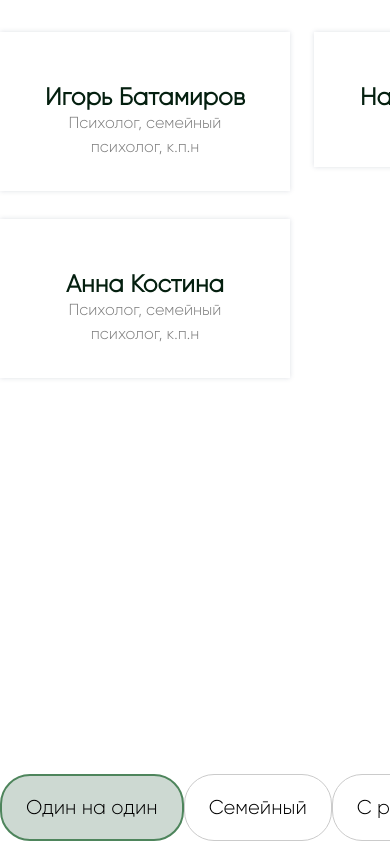
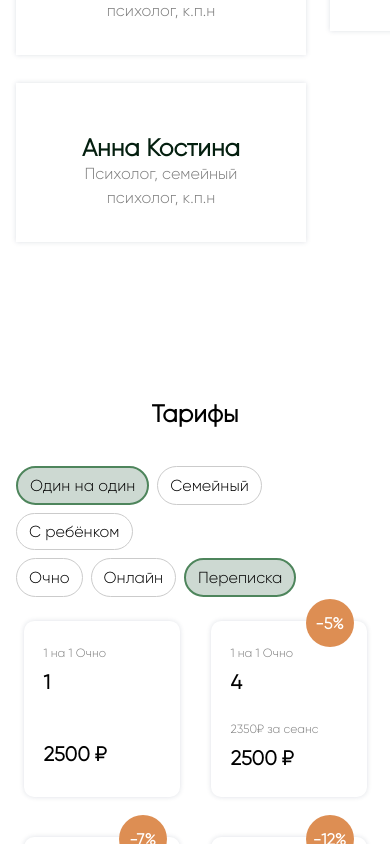
Before and after one commit to NikitaGamza/psychology, a Next.js app: page / in a window 390 px wide. Shown: the part 1156-2000 px from the top of the page. Built offline with nearby package versions, Linux system fonts and the light colour scheme.

Commit message:
tariff component

```diff
--- a/pages/index.tsx
+++ b/pages/index.tsx
@@ -1,43 +1,10 @@
 'use client';
 import style from './page.module.scss';
 import PsychoSlider from '@/app/components/PsychoSlider/PsychoSlider';
+import TariffPageComponent from '@/app/components/pages/main/Tariff/TariffPageComponent';
 import Banner from '@/app/components/ui/Banner/Banner';
-import Tariff from '@/app/components/ui/Tariff/Tariff';
-// import pic1 from '../../public/Group.png';
 
 export default function Home() {
-  const tariffList = [
-    {
-      personal: '1 на 1',
-      type: 'Очно',
-      quantity: 1,
-      price: 2500,
-    },
-    {
-      personal: '1 на 1',
-      type: 'Очно',
-      quantity: 4,
-      price: 2500,
-      sale: 5,
-      priceOne: 2350,
-    },
-    {
-      personal: '1 на 1',
-      type: 'Очно',
-      quantity: 8,
-      price: 2500,
-      sale: 7,
-      priceOne: 2350,
-    },
-    {
-      personal: '1 на 1',
-      type: 'Очно',
-      quantity: 12,
-      price: 2500,
-      sale: 12,
-      priceOne: 2350,
-    },
-  ];
   return (
     <main className={style.main}>
       <div>
@@ -125,59 +92,20 @@ export default function Home() {
               </div>
             </div>
           </section>
-          <section className={style.tariff}>
-            <div className={style.container}>
-              <div className={style.section}>
-                <div className={style.section__head}>
-                  <h2 className={style.section__head__title}>Тарифы</h2>
-                </div>
-                <div className={style.tariff__container}>
-                  <div className={style.tariff__container__options}>
-                    <div className={style.tariff__container__options__list}>
-                      <button className="button_sheer_active">
-                        Один на один
-                      </button>
-                      <button className="button_sheer">Семейный</button>
-                      <button className="button_sheer">С ребёнком</button>
-                    </div>
-                    <div className={style.tariff__container__options__list}>
-                      <button className="button_sheer">Очно</button>
-                      <button className="button_sheer">Онлайн</button>
-                      <button className="button_sheer_active">Переписка</button>
-                    </div>
-                  </div>
-                </div>
-                <div className={style.tariff__list}>
-                  {tariffList.map((item: any, index) => (
-                    <Tariff
-                      key={index}
-                      personal={item.personal}
-                      type={item.type}
-                      price={item.price}
-                      priceOne={item.priceOne}
-                      quantity={item.quantity}
-                      sale={item.sale}
-                    />
-                  ))}
-                </div>
-
-                <button className="button_green">Все тарифы</button>
-              </div>
-            </div>
-          </section>
+          <TariffPageComponent />
           <Banner
             head={'Не знаете, как выбрать?'}
             text={
               'Оставьте заявку на подбор. Мы подберём Вам опытного специалиста по вашей проблеме'
             }
-            imgUrl={'/Group.png'}
+            imgUrl={'/brain.png'}
           />
           <Banner
             head={'Готовы начать менять себя и свою жизнь к лучшему с нами?'}
             text={
               'Не переживайте, отсутствие уверенности и решительности на все 100% — это нормально.'
             }
-            imgUrl={'/Group.png'}
+            imgUrl={'/brain.png'}
             bgColor={'blue'}
           />
         </div>
@@ -185,3 +113,8 @@ export default function Home() {
     </main>
   );
 }
+
+//интерфейсы для item в циклах
+//swiper down version
+//Psychologist.join в отдельную фунцию
+//секции в отдельные компоненты
--- a/pages/page.module.scss
+++ b/pages/page.module.scss
@@ -186,22 +186,20 @@
   }
 }
 
-.tariff {
-  &__container {
-    display: flex;
-    flex-direction: column;
-    gap: 48px;
-    &__options {
-      display: flex;
+@media screen and (max-width: 1232px) {
+  .main {
+    padding-left: 16px;
+    padding-right: 16px;
+    &_flex {
       gap: 60px;
-      &__list {
-        display: flex;
-        flex-wrap: wrap;
-        justify-content: space-between;
+    }
+  }
+  .section {
+    gap: 24px;
+    &__head {
+      &__title {
+        font-size: 24px;
       }
     }
   }
-  &__list {
-    display: flex;
-  }
 }
--- /dev/null
+++ b/src/app/components/pages/main/Tariff/TariffPageComponent.module.scss
@@ -0,0 +1,72 @@
+.section {
+  display: flex;
+  flex-direction: column;
+  gap: 60px;
+  &__head {
+    &__title {
+      font-size: 48px;
+      font-weight: 700;
+      line-height: 56px;
+      text-align: center;
+    }
+    &__subtitle {
+      font-size: 24px;
+      font-weight: 500;
+      line-height: 36px;
+      text-align: center;
+    }
+  }
+}
+.tariff {
+  &__container {
+    display: flex;
+    flex-direction: column;
+    gap: 48px;
+    &__options {
+      display: flex;
+      gap: 60px;
+      &__list {
+        display: flex;
+        flex-wrap: wrap;
+        justify-content: space-between;
+      }
+    }
+    &__btn {
+      text-align: center;
+    }
+  }
+  &__list {
+    display: flex;
+    flex-wrap: wrap;
+    justify-content: space-around;
+  }
+}
+@media screen and (max-width: 1232px) {
+  .section {
+    gap: 24px;
+    &__head {
+      &__title {
+        font-size: 24px;
+      }
+    }
+  }
+  .tariff {
+    &__container {
+      &__options {
+        flex-direction: column;
+        gap: 8px;
+        &__list {
+          justify-content: flex-start;
+          gap: 8px;
+        }
+      }
+      &__btn {
+        display: none;
+      }
+    }
+    &__list {
+      column-gap: 16px;
+      row-gap: 40px;
+    }
+  }
+}
--- /dev/null
+++ b/src/app/components/pages/main/Tariff/TariffPageComponent.tsx
@@ -0,0 +1,78 @@
+import style from './TariffPageComponent.module.scss';
+import Tariff from '@/app/components/ui/Tariff/Tariff';
+
+export default function TariffPageComponent() {
+  const tariffList = [
+    {
+      personal: '1 на 1',
+      type: 'Очно',
+      quantity: 1,
+      price: 2500,
+    },
+    {
+      personal: '1 на 1',
+      type: 'Очно',
+      quantity: 4,
+      price: 2500,
+      sale: 5,
+      priceOne: 2350,
+    },
+    {
+      personal: '1 на 1',
+      type: 'Очно',
+      quantity: 8,
+      price: 2500,
+      sale: 7,
+      priceOne: 2350,
+    },
+    {
+      personal: '1 на 1',
+      type: 'Очно',
+      quantity: 12,
+      price: 2500,
+      sale: 12,
+      priceOne: 2350,
+    },
+  ];
+  return (
+    <section className={style.tariff}>
+      <div className="container">
+        <div className={style.section}>
+          <div className={style.section__head}>
+            <h2 className={style.section__head__title}>Тарифы</h2>
+          </div>
+          <div className={style.tariff__container}>
+            <div className={style.tariff__container__options}>
+              <div className={style.tariff__container__options__list}>
+                <button className="button_sheer_active">Один на один</button>
+                <button className="button_sheer">Семейный</button>
+                <button className="button_sheer">С ребёнком</button>
+              </div>
+              <div className={style.tariff__container__options__list}>
+                <button className="button_sheer">Очно</button>
+                <button className="button_sheer">Онлайн</button>
+                <button className="button_sheer_active">Переписка</button>
+              </div>
+            </div>
+          </div>
+          <div className={style.tariff__list}>
+            {tariffList.map((item: any, index) => (
+              <Tariff
+                key={index}
+                personal={item.personal}
+                type={item.type}
+                price={item.price}
+                priceOne={item.priceOne}
+                quantity={item.quantity}
+                sale={item.sale}
+              />
+            ))}
+          </div>
+          <div className={style.tariff__container__btn}>
+            <button className="button_green">Все тарифы</button>
+          </div>
+        </div>
+      </div>
+    </section>
+  );
+}
--- a/src/app/components/ui/Tariff/Tariff.module.scss
+++ b/src/app/components/ui/Tariff/Tariff.module.scss
@@ -59,3 +59,32 @@ $yellow: #dd8e53;
     }
   }
 }
+
+@media screen and (max-width: 1232px) {
+  .tariff {
+    &__cart {
+      width: 156px;
+      padding: 20px;
+      &__quantity {
+        font-size: 20px;
+        margin-bottom: 36px;
+        &_sale {
+          font-size: 20px;
+          margin-bottom: 16px;
+        }
+      }
+      &__types {
+        font-size: 12px;
+      }
+      &__sale {
+        width: 48px;
+        height: 48px;
+        bottom: 150px;
+        left: 95px;
+        &__info {
+          top: 15px;
+        }
+      }
+    }
+  }
+}
--- a/src/app/globals.scss
+++ b/src/app/globals.scss
@@ -26,6 +26,10 @@ $grey: #cbcbcb;
   background-color: #fff;
   font-size: 20px;
   font-weight: 500;
+  @media screen and (max-width: 1232px) {
+    padding: 8px 12px;
+    font-size: 16px;
+  }
   // line-height: 28px;
 }
 
@@ -101,3 +105,9 @@ a {
 .margin-0-auto {
   margin: 0 auto;
 }
+
+@media screen and (max-width: 1232px) {
+  .container {
+    width: 100%;
+  }
+}
```
Also changed, not shown: public/brain.png (renamed from public/Group.png).
